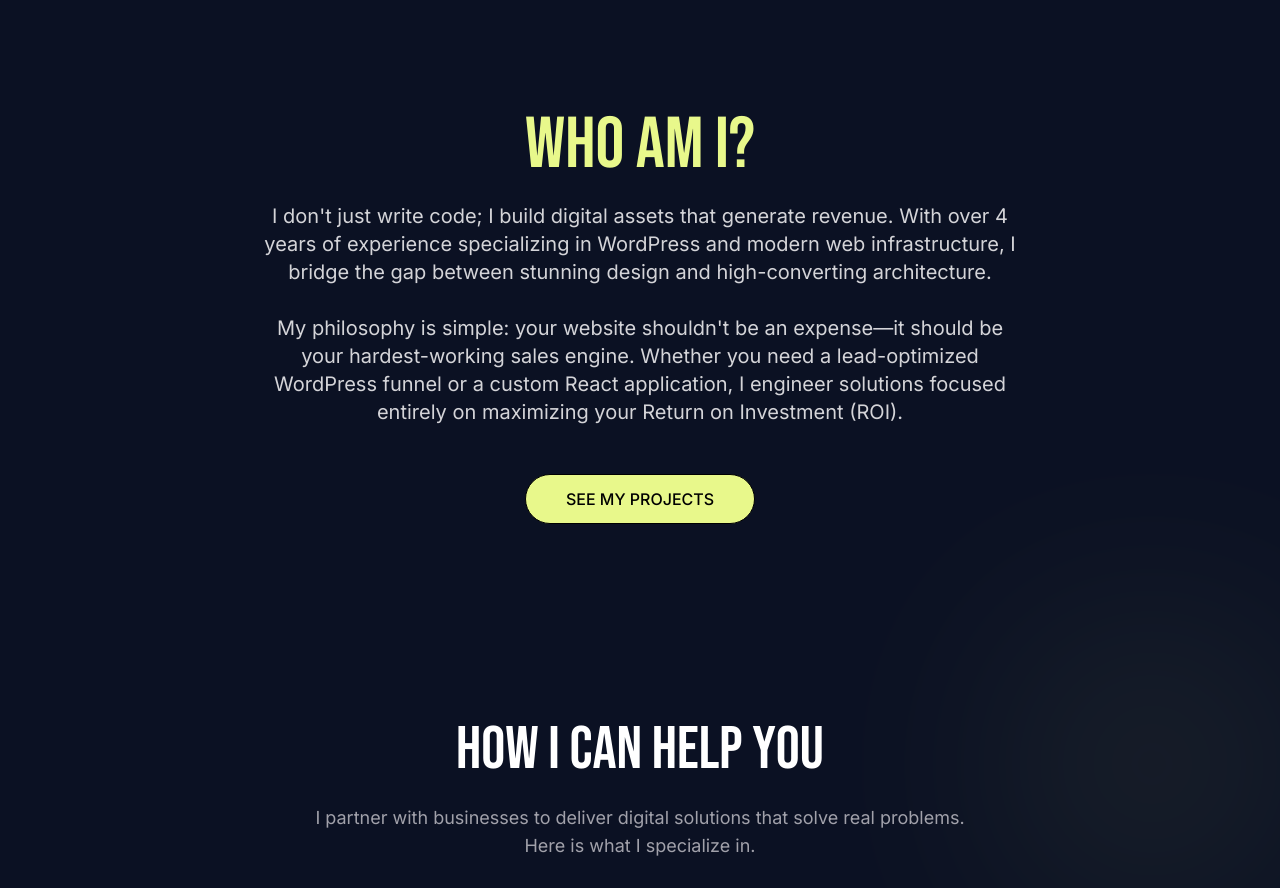
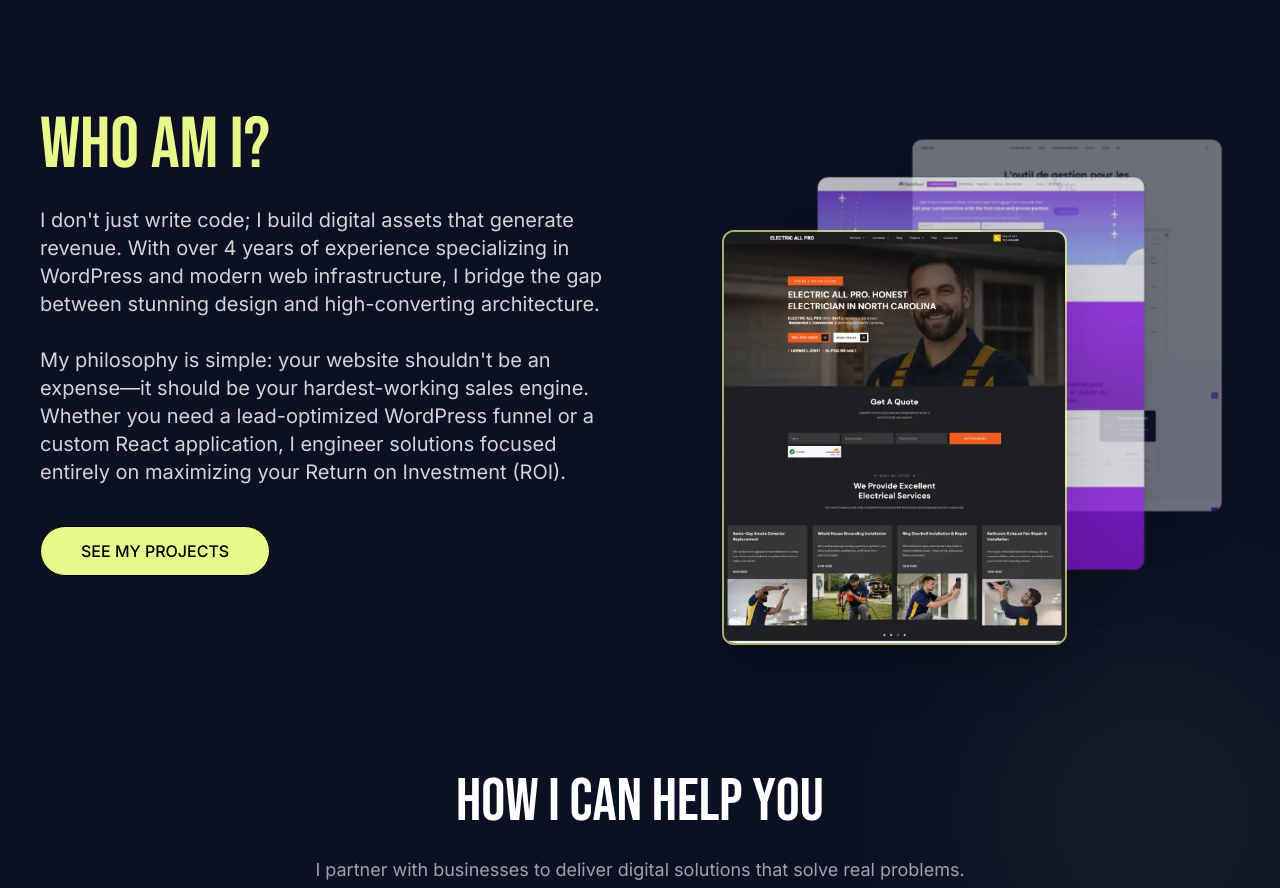
Before and after one commit to himibaba10/reactive-ferdous, a React (Vite) app: page / in a window 1280 px wide. Shown: the part 1236-2124 px from the top of the page. Built offline with nearby package versions, Linux system fonts and the light colour scheme; no server answers; the database is empty.

Commit message:
redesigned about us section

```diff
--- a/src/components/About.jsx
+++ b/src/components/About.jsx
@@ -1,23 +1,78 @@
-import React from "react";
-import PrimaryButton from "../ui/PrimaryButton";
-import Heading from "../ui/Heading";
+import { motion } from 'framer-motion';
+import { useEffect, useState } from 'react';
+import Heading from '../ui/Heading';
+import PrimaryButton from '../ui/PrimaryButton';
+
+const projectImages = ['/projects/marvich-ai.webp', '/projects/kamro.webp', '/projects/electricallpro.webp', '/projects/claimcloud-cz.webp', '/projects/zeplan.webp'];
 
 const About = () => {
+  const [images, setImages] = useState(projectImages);
+
+  // Auto-slide every 3 seconds
+  useEffect(() => {
+    const interval = setInterval(() => {
+      setImages((prev) => {
+        const next = [...prev];
+        const first = next.shift();
+        next.push(first);
+        return next;
+      });
+    }, 3000);
+    return () => clearInterval(interval);
+  }, []);
+
   return (
-    <section id="about" className="my-16 sm:my-28 section">
-      <div className="max-w-3xl text-center mx-auto">
-        <Heading className="font-bebas text-7xl text-secondary mb-5">
-          Who Am I?
-        </Heading>
-        <p className="text-base sm:text-xl mb-12 text-zinc-300 leading-relaxed">
-          I don't just write code; I build digital assets that generate revenue. With over 4 years of experience specializing in WordPress and modern web infrastructure, I bridge the gap between stunning design and high-converting architecture.
-          <br />
-          <br />
-          My philosophy is simple: your website shouldn't be an expense—it should be your hardest-working sales engine. Whether you need a lead-optimized WordPress funnel or a custom React application, I engineer solutions focused entirely on maximizing your Return on Investment (ROI).
-        </p>
-        <a href="#portfolio">
-          <PrimaryButton>SEE MY PROJECTS</PrimaryButton>
-        </a>
+    <section id='about' className='my-16 sm:my-28 section'>
+      <div className='grid grid-cols-1 lg:grid-cols-2 gap-12 items-center'>
+        {/* Left Column: Text */}
+        <motion.div initial={{ opacity: 0, x: -50 }} whileInView={{ opacity: 1, x: 0 }} viewport={{ once: true, margin: '-100px' }} transition={{ duration: 0.6 }}>
+          <Heading className='font-bebas text-5xl sm:text-7xl text-secondary mb-6 text-left'>Who Am I?</Heading>
+          <p className='text-base sm:text-xl mb-10 text-zinc-300 leading-relaxed max-w-xl'>
+            I don't just write code; I build digital assets that generate revenue. With over 4 years of experience specializing in WordPress and modern web infrastructure, I bridge the gap between
+            stunning design and high-converting architecture.
+            <br />
+            <br />
+            My philosophy is simple: your website shouldn't be an expense—it should be your hardest-working sales engine. Whether you need a lead-optimized WordPress funnel or a custom React
+            application, I engineer solutions focused entirely on maximizing your Return on Investment (ROI).
+          </p>
+          <a href='#portfolio'>
+            <PrimaryButton>SEE MY PROJECTS</PrimaryButton>
+          </a>
+        </motion.div>
+
+        {/* Right Column: 3D Auto-Slider */}
+        <motion.div
+          initial={{ opacity: 0, x: 50 }}
+          whileInView={{ opacity: 1, x: 0 }}
+          viewport={{ once: true, margin: '-100px' }}
+          transition={{ duration: 0.6, delay: 0.2 }}
+          className='relative h-[300px] sm:h-[450px] w-full hidden md:block'
+        >
+          {images.map((img, idx) => {
+            const isFront = idx === 0;
+            const isMid = idx === 1;
+            const isBack = idx === 2;
+            const isHidden = idx > 2;
+
+            return (
+              <motion.img
+                key={img}
+                initial={false}
+                animate={{
+                  top: isFront ? '7rem' : isMid ? '3rem' : isBack ? '0rem' : '7rem',
+                  right: isFront ? '30%' : isMid ? '15%' : isBack ? '0%' : '30%',
+                  zIndex: isFront ? 20 : isMid ? 10 : isBack ? 0 : 30,
+                  opacity: isFront ? 1 : isMid ? 0.7 : isBack ? 0.4 : 0,
+                  scale: isFront ? 1 : isMid ? 0.95 : isBack ? 0.9 : 1.1,
+                }}
+                transition={{ duration: 0.8, ease: 'easeInOut' }}
+                src={img}
+                alt='Portfolio Snippet'
+                className={`absolute w-3/5 aspect-[5/6] object-cover object-top rounded-xl shadow-2xl border ${isFront ? 'border-2 border-secondary/70' : 'border-zinc-700/50'} ${isHidden ? 'pointer-events-none' : ''}`}
+              />
+            );
+          })}
+        </motion.div>
       </div>
     </section>
   );
--- a/src/components/ContactSocialIcons.jsx
+++ b/src/components/ContactSocialIcons.jsx
@@ -21,10 +21,10 @@ const ContactSocialIcons = () => {
       >
         <FaLinkedinIn />
       </a>
-      <a href="tg://resolve?domain=himibaba10" target="_blank" rel="noopener noreferrer" aria-label="Telegram">
+      <a href="https://t.me/himibaba10" target="_blank" rel="noopener noreferrer" aria-label="Telegram">
         <FaTelegramPlane />
       </a>
-      <a href="whatsapp://send?phone=+880 1997-722621" target="_blank" rel="noopener noreferrer" aria-label="WhatsApp">
+      <a href="https://wa.me/8801997722621" target="_blank" rel="noopener noreferrer" aria-label="WhatsApp">
         <FaWhatsapp />
       </a>
       <a href="https://www.fiverr.com/ferdoushimel" target="_blank" rel="noopener noreferrer" aria-label="Fiverr">
--- a/src/components/HeroImage.jsx
+++ b/src/components/HeroImage.jsx
@@ -12,7 +12,6 @@ const HeroImage = () => {
       />
       <div className="min-h-[410px] sm:min-h-[577px]">
         <img
-          loading="lazy"
           src={heroMainImg}
           alt="Ferdous Ahmed - Freelance WordPress Developer"
           className="mx-auto w-auto relative translate-y-3"
--- a/src/components/HeroRightImage.jsx
+++ b/src/components/HeroRightImage.jsx
@@ -9,7 +9,7 @@ const HeroRightImage = () => {
       transition={{ duration: 1, ease: "easeInOut" }}
       className="absolute top-64 sm:top-20"
       src={expertiseImg}
-      alt="Hero left image"
+      alt="Hero right expertise image"
     />
   );
 };
--- a/src/components/LogoSlider.jsx
+++ b/src/components/LogoSlider.jsx
@@ -1,6 +1,6 @@
-import React, { useState, useEffect } from "react";
-import { collection, getDocs } from "firebase/firestore";
-import { db } from "../firebase";
+import { collection, getDocs } from 'firebase/firestore';
+import { useEffect, useState } from 'react';
+import { db } from '../firebase';
 
 const LogoSlider = () => {
   const [logos, setLogos] = useState([]);
@@ -9,11 +9,11 @@ const LogoSlider = () => {
   useEffect(() => {
     const fetchLogos = async () => {
       try {
-        const querySnapshot = await getDocs(collection(db, "logos"));
+        const querySnapshot = await getDocs(collection(db, 'logos'));
         const data = querySnapshot.docs.map((doc) => doc.data().imgUrl);
         setLogos(data);
       } catch (error) {
-        console.error("Error fetching logos:", error);
+        console.error('Error fetching logos:', error);
       } finally {
         setLoading(false);
       }
@@ -27,42 +27,41 @@ const LogoSlider = () => {
   const duplicatedLogos = [...logos, ...logos, ...logos, ...logos];
 
   return (
-    <section className="w-full py-12 bg-zinc-900/10 border-y border-zinc-800/30 overflow-hidden relative">
-      <div className="text-center mb-8">
-        <p className="text-zinc-500 uppercase tracking-widest text-sm font-semibold">
-          Trusted by innovative companies
-        </p>
+    <section className='w-full py-12 bg-zinc-900/10 border-y border-zinc-800/30 overflow-hidden relative'>
+      <div className='text-center mb-8'>
+        <p className='text-zinc-500 uppercase tracking-widest text-sm font-semibold'>Trusted by innovative companies</p>
       </div>
 
-      <div className="flex relative overflow-hidden w-full">
+      <div className='flex relative overflow-hidden w-full'>
         {/* Fading edges for smooth entry/exit effect */}
-        <div className="absolute top-0 left-0 w-32 h-full bg-gradient-to-r from-zinc-950 to-transparent z-10 pointer-events-none"></div>
-        <div className="absolute top-0 right-0 w-32 h-full bg-gradient-to-l from-zinc-950 to-transparent z-10 pointer-events-none"></div>
+        <div className='absolute top-0 left-0 w-32 h-full bg-gradient-to-r from-[rgba(11,17,35,1)] to-transparent z-10 pointer-events-none'></div>
+        <div className='absolute top-0 right-0 w-32 h-full bg-gradient-to-l from-[rgba(11,17,35,1)] to-transparent z-10 pointer-events-none'></div>
 
-        <div className="flex animate-marquee hover:[animation-play-state:paused] items-center">
+        <div className='flex animate-marquee hover:[animation-play-state:paused] items-center'>
           {duplicatedLogos.map((url, index) => (
-            <div
-              key={index}
-              className="flex items-center justify-center min-w-[200px] px-8"
-            >
+            <div key={index} className='flex items-center justify-center min-w-[200px] px-8'>
               <img
                 src={url}
-                alt="Partner Logo"
-                loading="lazy"
-                className="max-h-12 w-auto object-contain filter grayscale opacity-50 hover:grayscale-0 hover:opacity-100 transition-all duration-300 cursor-pointer"
+                alt='Partner Logo'
+                loading='lazy'
+                className='max-h-12 w-auto object-contain filter grayscale opacity-50 hover:grayscale-0 hover:opacity-100 transition-all duration-300 cursor-pointer'
               />
             </div>
           ))}
         </div>
       </div>
 
-      <style jsx="true">{`
+      <style jsx='true'>{`
         @keyframes marquee {
-          0% { transform: translateX(0%); }
-          100% { transform: translateX(-25%); }
+          0% {
+            transform: translateX(0%);
+          }
+          100% {
+            transform: translateX(-25%);
+          }
         }
         .animate-marquee {
-          animation: marquee 30s linear infinite;
+          animation: marquee 60s linear infinite;
           width: max-content;
         }
       `}</style>
```
